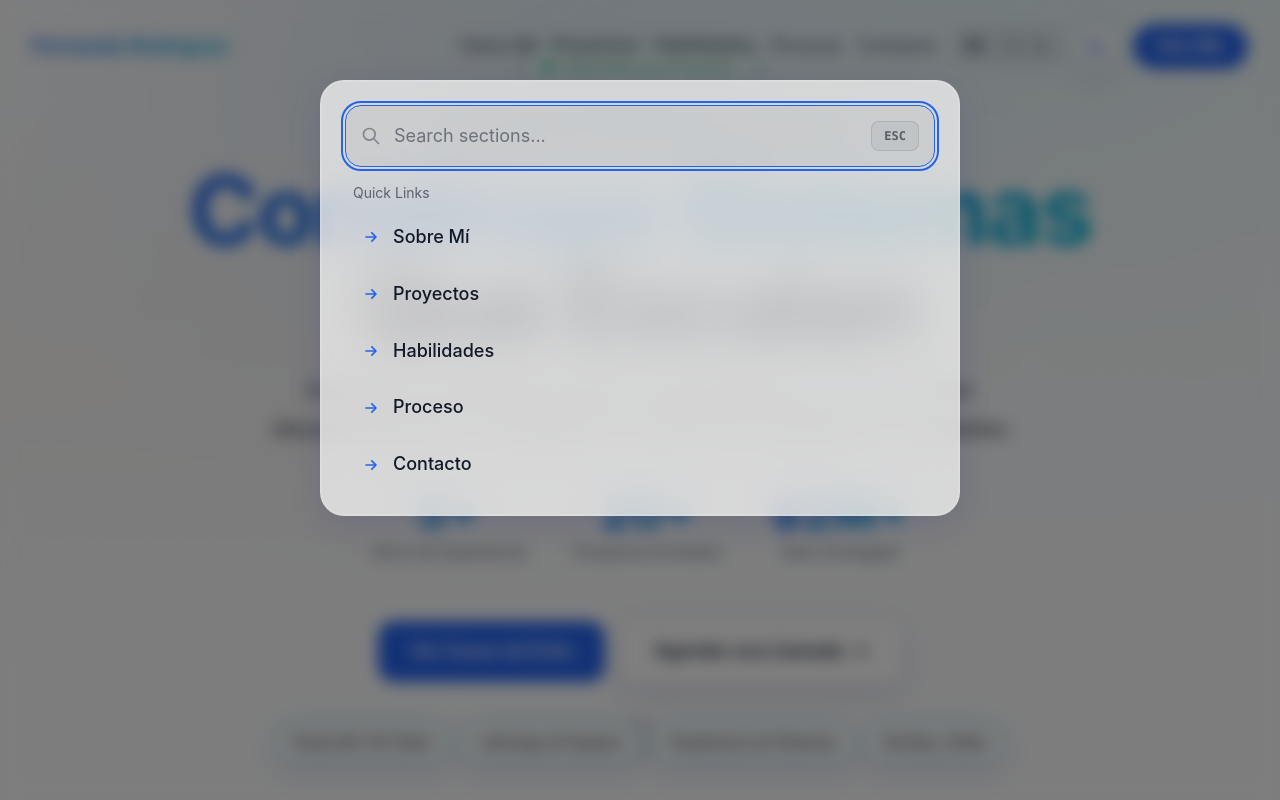
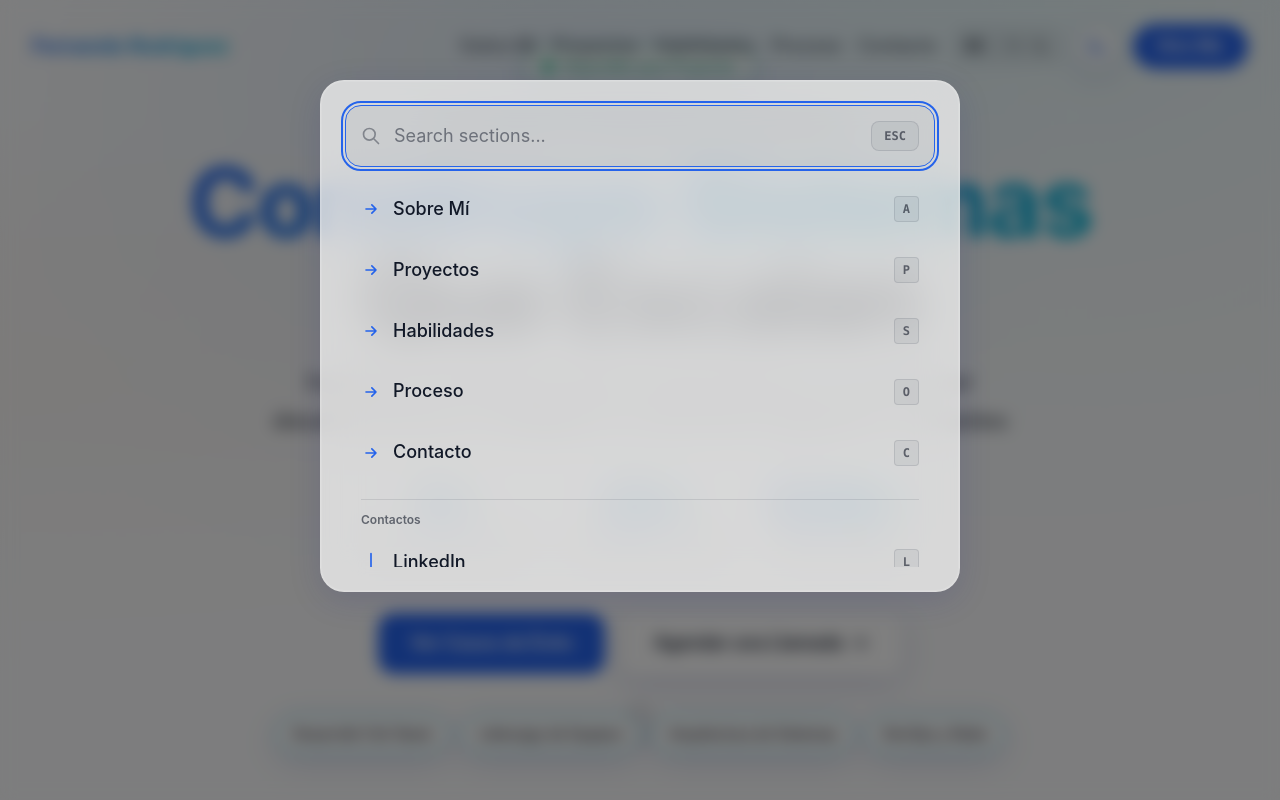
Before and after one commit to FReptar0/portfolio-freptar0, a Next.js app: page /1 in a window 1280 px wide. Both pictures are taken after a click on the button "Search". Shown: the top 800 px of the page. Built offline with nearby package versions, Linux system fonts and the light colour scheme.

Commit message:
feat: add shadcn server configuration, enhance Hero and Skills components, implement keyboard shortcuts in Navigation and SearchBar

```diff
--- a/components/ui/Navigation.tsx
+++ b/components/ui/Navigation.tsx
@@ -28,7 +28,53 @@ export default function Navigation() {
     { label: t('contact'), href: "#contact" },
   ];
 
+  // Desktop single-letter shortcuts (only when not focused in an input)
+  const desktopShortcuts: Record<string, string> = {
+    a: 'timeline', // About / Timeline
+    p: 'projects',
+    s: 'skills',
+    o: 'process', // 'o' from prOcess
+    c: 'contact',
+  };
+
+  useEffect(() => {
+    const onKey = (e: KeyboardEvent) => {
+      // Only on desktop sizes
+      if (!window.matchMedia('(min-width: 768px)').matches) return;
+      // Ignore if modifiers present
+      if (e.metaKey || e.ctrlKey || e.altKey) return;
+      // Ignore when focusing inputs or contentEditable
+      const active = document.activeElement as HTMLElement | null;
+      if (!active) return;
+      const tag = active.tagName?.toLowerCase();
+      const isInput = tag === 'input' || tag === 'textarea' || active.isContentEditable;
+      if (isInput) return;
+
+      const key = e.key.toLowerCase();
+      const target = desktopShortcuts[key];
+      if (target) {
+        const el = document.getElementById(target);
+        if (el) {
+          el.scrollIntoView({ behavior: 'smooth' });
+        }
+      }
+    };
+
+    window.addEventListener('keydown', onKey);
+    return () => window.removeEventListener('keydown', onKey);
+  }, []);
+
   return (
+    <>
+      {/* Background overlay when mobile menu is open to improve contrast */}
+      {isMobileMenuOpen && (
+        <div
+          aria-hidden="true"
+          onClick={() => setIsMobileMenuOpen(false)}
+          className="fixed inset-0 bg-black/40 backdrop-blur-sm z-40"
+        />
+      )}
+
       <nav
         className={`fixed top-0 left-0 right-0 z-50 transition-all duration-300 ${
           isScrolled
@@ -134,5 +180,6 @@ export default function Navigation() {
         )}
       </div>
     </nav>
+    </>
   );
 }
--- a/components/ui/SearchBar.tsx
+++ b/components/ui/SearchBar.tsx
@@ -7,7 +7,25 @@ export default function SearchBar() {
   const [isOpen, setIsOpen] = useState(false);
   const [searchQuery, setSearchQuery] = useState('');
   const inputRef = useRef<HTMLInputElement>(null);
+  const [activeIndex, setActiveIndex] = useState<number | null>(null);
+  const itemsRef = useRef<Array<HTMLButtonElement | null>>([]);
   const t = useTranslations();
+
+  // Shortcuts mapping (single-letter) for desktop navigation and shown in the UI
+  const sectionShortcuts: Record<string, string> = {
+    timeline: 'A',
+    projects: 'P',
+    skills: 'S',
+    process: 'O', // 'O' from prOcess
+    contact: 'C',
+  };
+
+  // Contact / social quick actions (placeholders, update with real links)
+  const contacts = [
+    { id: 'linkedin', label: 'LinkedIn', href: 'https://linkedin.com', key: 'L' },
+    { id: 'github', label: 'GitHub', href: 'https://github.com', key: 'G' },
+    { id: 'email', label: 'Email', href: 'mailto:you@example.com', key: 'E' },
+  ];
 
   // Handle keyboard shortcut (Cmd/Ctrl + K)
   useEffect(() => {
@@ -46,6 +64,63 @@ export default function SearchBar() {
   const filteredSections = sections.filter(section =>
     section.label.toLowerCase().includes(searchQuery.toLowerCase())
   );
+
+  // Combined items for keyboard navigation when showing results/quick links
+  const combinedResults = (searchQuery ? filteredSections : sections).map(s => ({
+    type: 'section', id: s.id, label: s.label, href: `#${s.id}`, key: sectionShortcuts[s.id] || ''
+  })).concat(contacts.map(c => ({ type: 'contact', ...c })));
+
+  // Count how many section items are shown (used to render a separator before contacts)
+  const sectionCount = (searchQuery ? filteredSections.length : sections.length);
+
+  const handleContactClick = (href: string) => {
+    window.open(href, '_blank');
+    setIsOpen(false);
+    setSearchQuery('');
+  };
+
+  // Keyboard navigation inside the modal (Arrow keys + Enter)
+  useEffect(() => {
+    if (!isOpen) return;
+
+    const onKeyDown = (e: KeyboardEvent) => {
+      if (e.key === 'ArrowDown') {
+        e.preventDefault();
+        setActiveIndex((prev) => {
+          const next = prev === null ? 0 : Math.min((prev ?? 0) + 1, combinedResults.length - 1);
+          return next;
+        });
+      }
+
+      if (e.key === 'ArrowUp') {
+        e.preventDefault();
+        setActiveIndex((prev) => {
+          const next = prev === null ? combinedResults.length - 1 : Math.max((prev ?? 0) - 1, 0);
+          return next;
+        });
+      }
+
+      if (e.key === 'Enter' && activeIndex !== null) {
+        e.preventDefault();
+        const item = combinedResults[activeIndex];
+        if (item) {
+          if (item.type === 'section') handleSectionClick(item.id);
+          else if (item.type === 'contact') handleContactClick(item.href);
+        }
+      }
+    };
+
+    document.addEventListener('keydown', onKeyDown);
+    return () => document.removeEventListener('keydown', onKeyDown);
+  // eslint-disable-next-line react-hooks/exhaustive-deps
+  }, [isOpen, combinedResults, activeIndex]);
+
+  // Focus the active item when activeIndex changes
+  useEffect(() => {
+    if (activeIndex === null) return;
+    const el = itemsRef.current[activeIndex];
+    if (el) el.focus();
+  }, [activeIndex]);
 
   const handleSectionClick = (sectionId: string) => {
     const element = document.getElementById(sectionId);
@@ -119,25 +194,48 @@ export default function SearchBar() {
               ref={inputRef}
               type="text"
               value={searchQuery}
-              onChange={(e) => setSearchQuery(e.target.value)}
+              onChange={(e) => { setSearchQuery(e.target.value); setActiveIndex(null); }}
               placeholder="Search sections..."
               className="w-full pl-12 pr-20 py-4 bg-foreground/5 border border-foreground/10 rounded-2xl focus:border-primary-blue focus:outline-none transition-colors text-lg"
+              onKeyDown={(e) => {
+                // allow typing letters; also support pressing shortcut keys to immediately jump
+                const key = e.key.toUpperCase();
+                // If user presses a mapped shortcut while focused in input and there is no modifier, act on it
+                const mapped = combinedResults.find(item => item.key === key);
+                if (mapped && key.length === 1 && !e.metaKey && !e.ctrlKey && !e.altKey) {
+                  e.preventDefault();
+                  if (mapped.type === 'section') handleSectionClick(mapped.id);
+                  else if (mapped.type === 'contact') handleContactClick(mapped.href);
+                }
+              }}
             />
             <kbd className="absolute right-4 top-1/2 -translate-y-1/2 px-3 py-1.5 text-xs font-semibold text-foreground/60 bg-foreground/5 border border-foreground/10 rounded-lg">
               ESC
             </kbd>
           </div>
 
-          {/* Results */}
-          {searchQuery && (
-            <div className="mt-4 space-y-1 max-h-96 overflow-y-auto">
-              {filteredSections.length > 0 ? (
-                filteredSections.map((section) => (
+          {/* Combined Results (sections + contacts) - keyboard navigable */}
+          <div className="mt-4 space-y-2 max-h-96 overflow-y-auto" role="listbox" aria-activedescendant={activeIndex !== null ? `search-item-${activeIndex}` : undefined}>
+            {combinedResults.length > 0 ? (
+              combinedResults.map((item, idx) => (
+                <div key={`${item.type}-${item.id || item.label}`} className="w-full">
+                  {/* Render a separator + label before the contacts block for visual separation */}
+                  {idx === sectionCount && idx > 0 && (
+                    <div className="px-4 py-2">
+                      <div className="border-t border-foreground/10 mt-1 mb-3" />
+                      <div className="text-xs text-foreground/60 font-semibold">Contactos</div>
+                    </div>
+                  )}
+                  {item.type === 'section' && (
                     <button
-                    key={section.id}
-                    onClick={() => handleSectionClick(section.id)}
-                    className="w-full text-left px-4 py-3 rounded-xl hover:bg-foreground/5 transition-colors flex items-center gap-3"
+                      id={`search-item-${idx}`}
+                      ref={(el) => { itemsRef.current[idx] = el; }}
+                      onClick={() => handleSectionClick(item.id)}
+                      className={`w-full text-left px-4 py-3 rounded-xl hover:bg-foreground/5 transition-colors flex items-center justify-between gap-3 ${activeIndex === idx ? 'ring-2 ring-primary-blue/30' : ''}`}
+                      role="option"
+                      aria-selected={activeIndex === idx}
                     >
+                      <div className="flex items-center gap-3">
                         <svg
                           className="w-5 h-5 text-primary-blue"
                           fill="none"
@@ -151,49 +249,40 @@ export default function SearchBar() {
                             d="M13 7l5 5m0 0l-5 5m5-5H6"
                           />
                         </svg>
-                    <span className="font-medium">{section.label}</span>
+                        <span className="font-medium">{item.label}</span>
+                      </div>
+                      <div className="flex items-center gap-3">
+                        <kbd className="px-2 py-1 text-xs font-semibold text-foreground/60 bg-foreground/5 border border-foreground/10 rounded">{item.key}</kbd>
+                      </div>
                     </button>
+                  )}
+
+                  {item.type === 'contact' && (
+                    <button
+                      id={`search-item-${idx}`}
+                      ref={(el) => { itemsRef.current[idx] = el; }}
+                      onClick={() => handleContactClick(item.href)}
+                      className={`w-full text-left px-4 py-3 rounded-xl hover:bg-foreground/5 transition-colors flex items-center justify-between gap-3 ${activeIndex === idx ? 'ring-2 ring-primary-blue/30' : ''}`}
+                      role="option"
+                      aria-selected={activeIndex === idx}
+                    >
+                      <div className="flex items-center gap-3">
+                        <svg className="w-5 h-5 text-primary-blue" viewBox="0 0 24 24" fill="none" stroke="currentColor">
+                          <path strokeLinecap="round" strokeLinejoin="round" strokeWidth={2} d="M12 2v20" />
+                        </svg>
+                        <span className="font-medium">{item.label}</span>
+                      </div>
+                      <div className="flex items-center gap-3">
+                        <kbd className="px-2 py-1 text-xs font-semibold text-foreground/60 bg-foreground/5 border border-foreground/10 rounded">{item.key}</kbd>
+                      </div>
+                    </button>
+                  )}
+                </div>
               ))
             ) : (
-                <div className="px-4 py-8 text-center text-foreground/60">
-                  No results found
-                </div>
+              <div className="px-4 py-8 text-center text-foreground/60">No results found</div>
             )}
           </div>
-          )}
-
-          {/* Quick Links (when no search query) */}
-          {!searchQuery && (
-            <div className="mt-4">
-              <p className="text-sm text-foreground/60 mb-2 px-2">
-                Quick Links
-              </p>
-              <div className="space-y-1">
-                {sections.map((section) => (
-                  <button
-                    key={section.id}
-                    onClick={() => handleSectionClick(section.id)}
-                    className="w-full text-left px-4 py-3 rounded-xl hover:bg-foreground/5 transition-colors flex items-center gap-3"
-                  >
-                    <svg
-                      className="w-5 h-5 text-primary-blue"
-                      fill="none"
-                      stroke="currentColor"
-                      viewBox="0 0 24 24"
-                    >
-                      <path
-                        strokeLinecap="round"
-                        strokeLinejoin="round"
-                        strokeWidth={2}
-                        d="M13 7l5 5m0 0l-5 5m5-5H6"
-                      />
-                    </svg>
-                    <span className="font-medium">{section.label}</span>
-                  </button>
-                ))}
-              </div>
-            </div>
-          )}
         </div>
       </div>
     </>
```
Also changed, not shown: components/sections/Hero.tsx (+4 -4 lines), components/sections/Skills.tsx (+23 -12 lines), 1 other file (tests, documents, lock files or other folders). Lines whose indentation alone changed are shown as unchanged.
